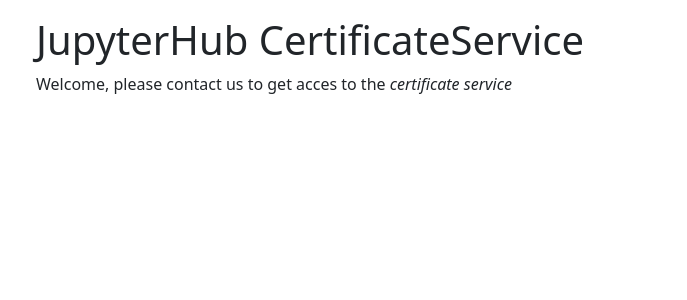
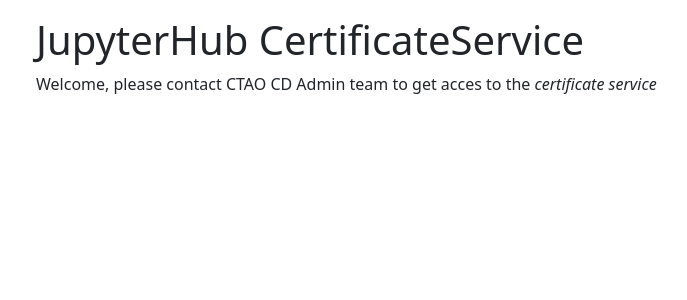
Before and after one commit to cta-epfl/certificateservice, a Flask app: template certificateservice/templates/index.html in a window 1280 px wide. Shown: the part 72-372 px from the top of the page, without its empty margins (50-737 px from the left). Run offline with Flask 3, Linux system fonts and the light colour scheme; the template is opened without the code that fills it, so the values that code supplies are empty; parts of the project's set-up code (start-up, migrations or seed data) failed here and were passed over.

Commit message:
Improve communications info

```diff
--- a/certificateservice/app.py
+++ b/certificateservice/app.py
@@ -345,8 +345,7 @@
                 else:
                     logger.exception('outdated main certificate')
                     raise CertificateError(
-                        'Configured certificate invalid please contact us.')
-
+                        'Configured certificate invalid please contact CTAO CD Admin team.')
             return {
                 'certificate': certificate,
                 'cabundle': open(app.config['CTACS_CABUNDLE'], 'r').read(),
--- a/certificateservice/templates/index.html
+++ b/certificateservice/templates/index.html
@@ -41,7 +41,7 @@
           {% if not own_certificate %}
           {% if outdated %}
           <div class="alert alert-warning" role="alert">
-            The shared certificate is expired, please contact us to reupload a new one, or upload your own.
+            The shared certificate is expired, please contact CTAO CD Admin team to reupload a new one, or upload your own.
           </div>
           {% else %}
           <div class="alert alert-success" role="alert">
@@ -95,7 +95,7 @@
       </div>
     </div>
     {% else %}
-    <p>Welcome, please contact us to get acces to the <em>certificate service</em></p>
+    <p>Welcome, please contact CTAO CD Admin team to get acces to the <em>certificate service</em></p>
     {% endif %}
   </main>
 </body>
```
